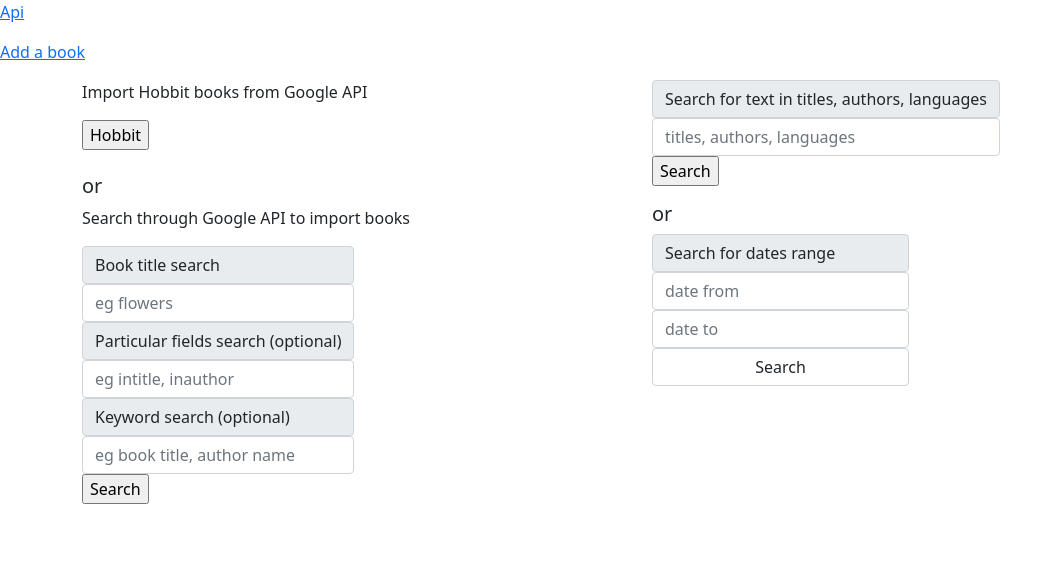
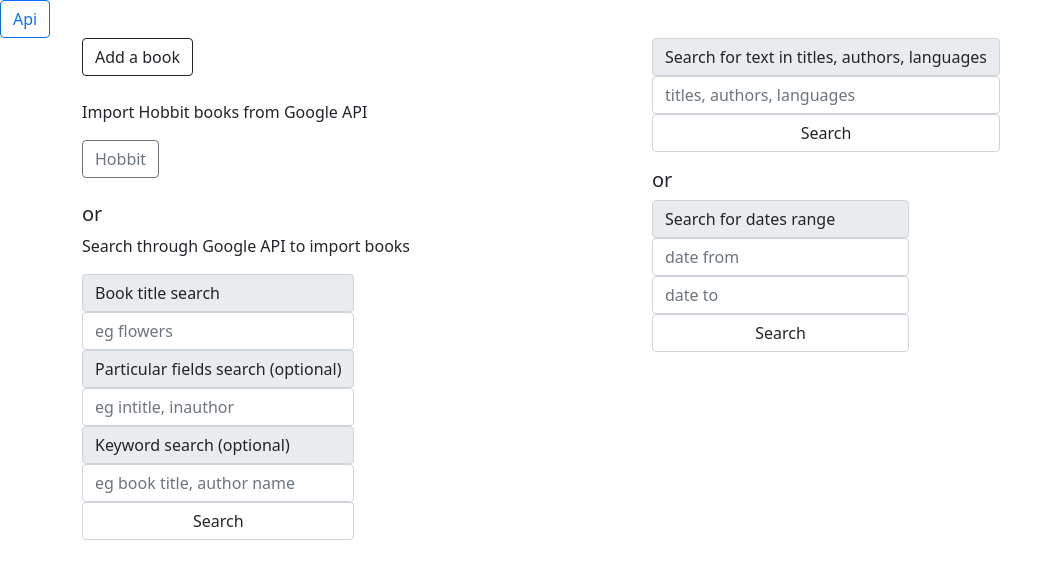
Before and after one commit to GaijinZ/Task--list-of-books, a Django app: template templates/books/books.html in a window 1280 px wide. Shown: the top 579 px of the page, without its empty margins (0-1063 px from the left). Run offline with Django 3.2, Linux system fonts and the light colour scheme; the template is opened without the code that fills it, so the values that code supplies are empty.

Commit message:
added bootstrap

```diff
--- a/templates/books/books.html
+++ b/templates/books/books.html
@@ -3,16 +3,18 @@
 
 {% block content %}
 
-<p><a href="{% url 'books_api:home-api' %}">Api</a></p>
-<p><a href="{% url 'books:add-book' %}">Add a book</a></p>
+<a class="btn btn-outline-primary" href="{% url 'books_api:home-api' %}">Api</a>
 
 <div class="container">
   <div class="row">
     <div class="col">
+        <a class="btn btn-outline-dark" href="{% url 'books:add-book' %}">Add a book</a>
+        <br>
+        <br>
         <p>Import Hobbit books from Google API</p>
         <form action="{% url 'books:import' %}" method="POST">
             {% csrf_token %}
-            <input type="submit" name="q_search" value="Hobbit"/>
+            <input type="submit" class="btn btn-outline-secondary" id="button-addon1" name="q_search" value="Hobbit"/>
         </form>
         <br>
         <h5>or</h5>
@@ -27,7 +29,7 @@
                 <input type="text" class="form-control" name="terms" placeholder="eg intitle, inauthor"/>
                 <span class="input-group-text">Keyword search (optional)</span>
                 <input type="text" class="form-control" name="term_search" placeholder="eg book title, author name"/>
-                <input type="submit" name="submit" value="Search"/>
+                <input type="submit" class="form-control" name="submit" value="Search"/>
             </form>
           </div>
         </div>
@@ -37,7 +39,7 @@
             <form action="{% url 'books:search-book' %}" method="GET">
                 <span class="input-group-text" id="basic-addon1">Search for text in titles, authors, languages</span>
                 <input type="text" class="form-control" name="q" placeholder="titles, authors, languages"/>
-                <input type="submit" name="submit" value="Search"/>
+                <input type="submit"  class="form-control" name="submit" value="Search"/>
             </form>
         </div>
 
```
Also changed, not shown: list_of_books/views.py (+4 -3 lines).
